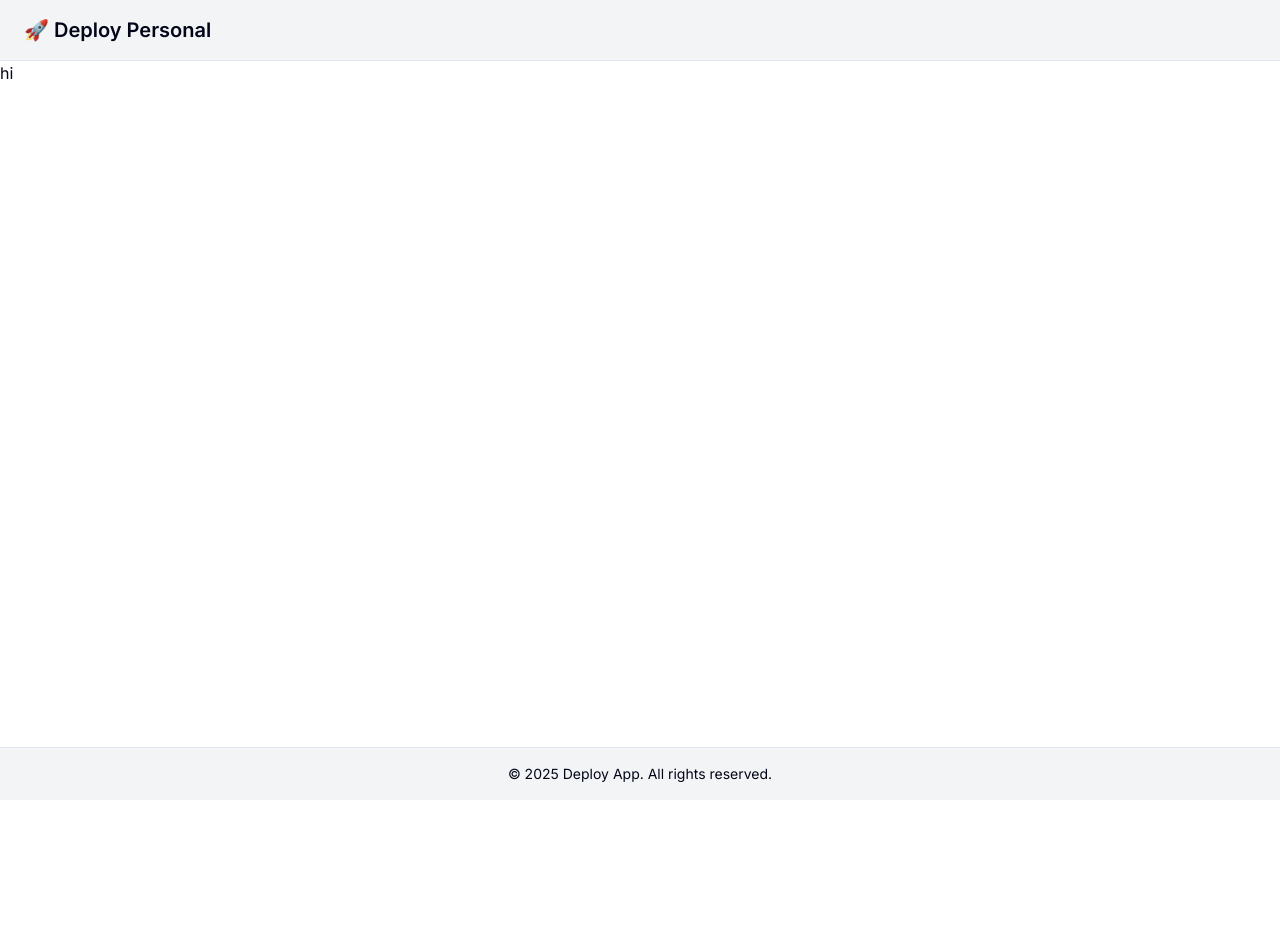
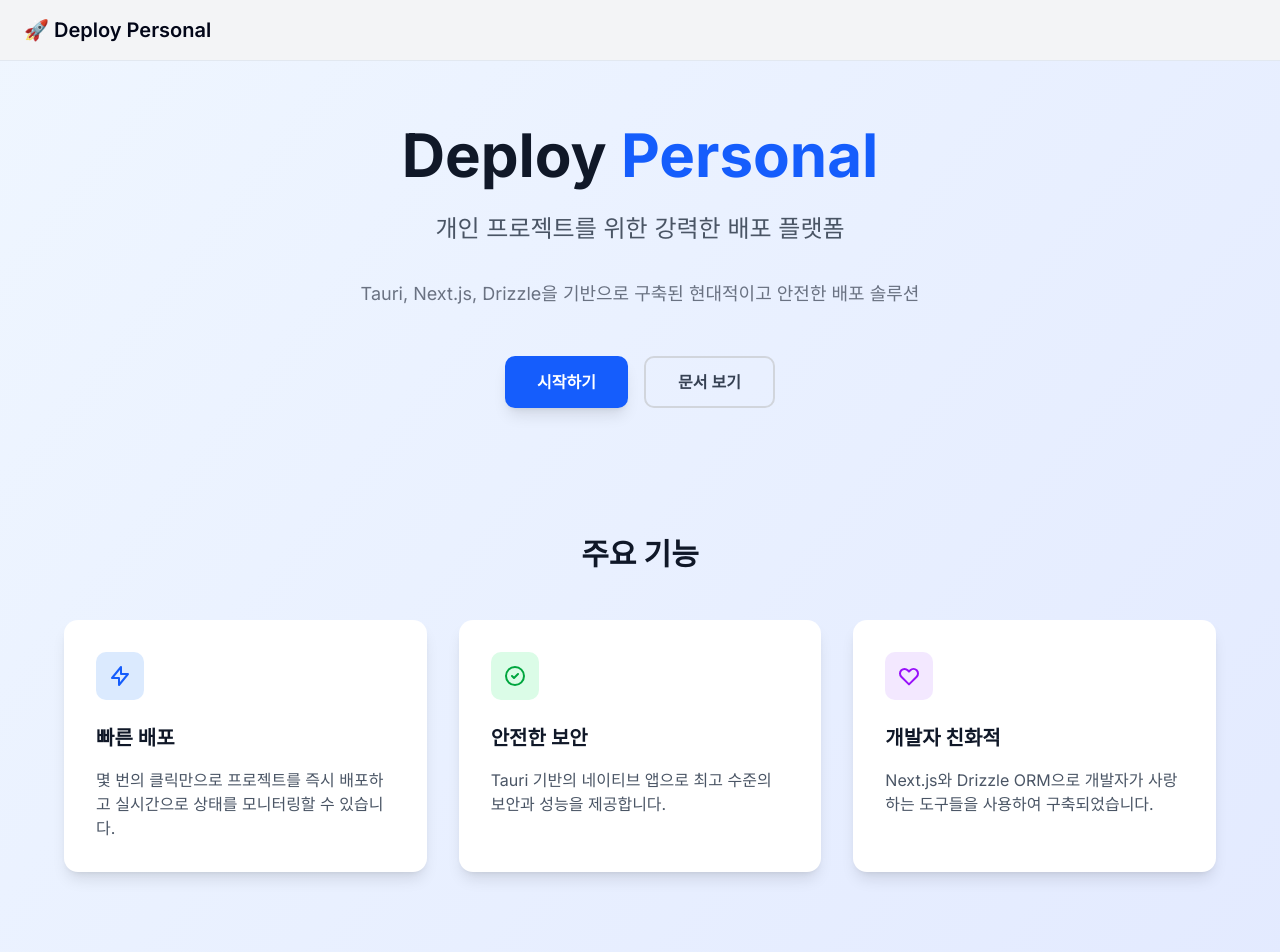
Before and after one commit to nexus-aicc-lab/deploy-personal, a Next.js app: page / in a window 1280 px wide. Shown: the top 952 px of the page. Before the commit the page ends 800 px from the top, so only its background shows below. Built offline with nearby package versions, Linux system fonts and the light colour scheme.

Commit message:
update for 로그인 페이지

```diff
--- /dev/null
+++ b/src/app/(auth)/login/page.tsx
@@ -0,0 +1,55 @@
+'use client';
+
+import { useState } from 'react';
+import { Input } from '@/shared/ui/input';
+import { Button } from '@/shared/ui/button';
+import { toast } from 'react-toastify';
+import { useRouter } from 'next/navigation';
+import { useApiForLogin } from '@/features/auth/hooks/useApiForLogin';
+
+export default function LoginPage() {
+    const [email, setEmail] = useState('');
+    const [password, setPassword] = useState('');
+    const mutation = useApiForLogin();
+    const router = useRouter();
+
+    const handleLogin = (e: React.FormEvent) => {
+        e.preventDefault();
+        mutation.mutate(
+            { email, password },
+            {
+                onSuccess: (data) => {
+                    toast.success('🎉 로그인 성공!');
+                    // 예: 홈으로 이동하거나 대시보드로
+                    router.push('/');
+                },
+                onError: (err: any) => {
+                    toast.error(err?.response?.data?.error ?? '로그인 실패!');
+                },
+            }
+        );
+    };
+
+    return (
+        <div className="max-w-md mx-auto py-12">
+            <h2 className="text-2xl font-bold mb-4">로그인</h2>
+            <form onSubmit={handleLogin} className="space-y-4">
+                <Input
+                    type="email"
+                    placeholder="이메일"
+                    value={email}
+                    onChange={(e) => setEmail(e.target.value)}
+                />
+                <Input
+                    type="password"
+                    placeholder="비밀번호"
+                    value={password}
+                    onChange={(e) => setPassword(e.target.value)}
+                />
+                <Button type="submit" disabled={mutation.isLoading}>
+                    로그인
+                </Button>
+            </form>
+        </div>
+    );
+}
--- a/src/app/page.tsx
+++ b/src/app/page.tsx
@@ -1,15 +1,148 @@
 import React from 'react'
 
-interface Props {
+interface Props { }
 
-}
+const HomePage = (props: Props) => {
+  return (
+    <div className="min-h-screen bg-gradient-to-br from-blue-50 to-indigo-100">
+      {/* Hero Section */}
+      <section className="container mx-auto px-6 py-16 text-center">
+        <div className="max-w-4xl mx-auto">
+          <h1 className="text-5xl md:text-6xl font-bold text-gray-900 mb-6">
+            Deploy <span className="text-blue-600">Personal</span>
+          </h1>
+          <p className="text-xl md:text-2xl text-gray-600 mb-8 leading-relaxed">
+            개인 프로젝트를 위한 강력한 배포 플랫폼
+          </p>
+          <p className="text-lg text-gray-500 mb-12 max-w-2xl mx-auto">
+            Tauri, Next.js, Drizzle을 기반으로 구축된 현대적이고 안전한 배포 솔루션
+          </p>
 
-const page = (props: Props) => {
-  return (
-    <div>
-      hi
+          <div className="flex flex-col sm:flex-row gap-4 justify-center">
+            <button className="bg-blue-600 hover:bg-blue-700 text-white font-semibold py-3 px-8 rounded-lg shadow-lg transition-colors">
+              시작하기
+            </button>
+            <button className="border-2 border-gray-300 hover:border-gray-400 text-gray-700 font-semibold py-3 px-8 rounded-lg transition-colors">
+              문서 보기
+            </button>
+          </div>
+        </div>
+      </section>
+
+      {/* Features Section */}
+      <section className="container mx-auto px-6 py-16">
+        <div className="max-w-6xl mx-auto">
+          <h2 className="text-3xl font-bold text-center text-gray-900 mb-12">
+            주요 기능
+          </h2>
+
+          <div className="grid md:grid-cols-3 gap-8">
+            {/* Feature 1 */}
+            <div className="bg-white p-8 rounded-xl shadow-lg hover:shadow-xl transition-shadow">
+              <div className="w-12 h-12 bg-blue-100 rounded-lg flex items-center justify-center mb-6">
+                <svg className="w-6 h-6 text-blue-600" fill="none" stroke="currentColor" viewBox="0 0 24 24">
+                  <path strokeLinecap="round" strokeLinejoin="round" strokeWidth={2} d="M13 10V3L4 14h7v7l9-11h-7z" />
+                </svg>
+              </div>
+              <h3 className="text-xl font-semibold text-gray-900 mb-4">빠른 배포</h3>
+              <p className="text-gray-600">
+                몇 번의 클릭만으로 프로젝트를 즉시 배포하고 실시간으로 상태를 모니터링할 수 있습니다.
+              </p>
+            </div>
+
+            {/* Feature 2 */}
+            <div className="bg-white p-8 rounded-xl shadow-lg hover:shadow-xl transition-shadow">
+              <div className="w-12 h-12 bg-green-100 rounded-lg flex items-center justify-center mb-6">
+                <svg className="w-6 h-6 text-green-600" fill="none" stroke="currentColor" viewBox="0 0 24 24">
+                  <path strokeLinecap="round" strokeLinejoin="round" strokeWidth={2} d="M9 12l2 2 4-4m6 2a9 9 0 11-18 0 9 9 0 0118 0z" />
+                </svg>
+              </div>
+              <h3 className="text-xl font-semibold text-gray-900 mb-4">안전한 보안</h3>
+              <p className="text-gray-600">
+                Tauri 기반의 네이티브 앱으로 최고 수준의 보안과 성능을 제공합니다.
+              </p>
+            </div>
+
+            {/* Feature 3 */}
+            <div className="bg-white p-8 rounded-xl shadow-lg hover:shadow-xl transition-shadow">
+              <div className="w-12 h-12 bg-purple-100 rounded-lg flex items-center justify-center mb-6">
+                <svg className="w-6 h-6 text-purple-600" fill="none" stroke="currentColor" viewBox="0 0 24 24">
+                  <path strokeLinecap="round" strokeLinejoin="round" strokeWidth={2} d="M4.318 6.318a4.5 4.5 0 000 6.364L12 20.364l7.682-7.682a4.5 4.5 0 00-6.364-6.364L12 7.636l-1.318-1.318a4.5 4.5 0 00-6.364 0z" />
+                </svg>
+              </div>
+              <h3 className="text-xl font-semibold text-gray-900 mb-4">개발자 친화적</h3>
+              <p className="text-gray-600">
+                Next.js와 Drizzle ORM으로 개발자가 사랑하는 도구들을 사용하여 구축되었습니다.
+              </p>
+            </div>
+          </div>
+        </div>
+      </section>
+
+      {/* Tech Stack Section */}
+      <section className="container mx-auto px-6 py-16">
+        <div className="max-w-4xl mx-auto text-center">
+          <h2 className="text-3xl font-bold text-gray-900 mb-12">
+            기술 스택
+          </h2>
+
+          <div className="grid grid-cols-2 md:grid-cols-4 gap-8">
+            <div className="flex flex-col items-center">
+              <div className="w-16 h-16 bg-gray-100 rounded-lg flex items-center justify-center mb-4">
+                <span className="text-2xl font-bold text-gray-700">T</span>
+              </div>
+              <h3 className="font-semibold text-gray-900">Tauri</h3>
+              <p className="text-sm text-gray-500">Desktop App</p>
+            </div>
+
+            <div className="flex flex-col items-center">
+              <div className="w-16 h-16 bg-gray-100 rounded-lg flex items-center justify-center mb-4">
+                <span className="text-2xl font-bold text-gray-700">N</span>
+              </div>
+              <h3 className="font-semibold text-gray-900">Next.js</h3>
+              <p className="text-sm text-gray-500">React Framework</p>
+            </div>
+
+            <div className="flex flex-col items-center">
+              <div className="w-16 h-16 bg-gray-100 rounded-lg flex items-center justify-center mb-4">
+                <span className="text-2xl font-bold text-gray-700">D</span>
+              </div>
+              <h3 className="font-semibold text-gray-900">Drizzle</h3>
+              <p className="text-sm text-gray-500">Type-safe ORM</p>
+            </div>
+
+            <div className="flex flex-col items-center">
+              <div className="w-16 h-16 bg-gray-100 rounded-lg flex items-center justify-center mb-4">
+                <span className="text-2xl font-bold text-gray-700">TS</span>
+              </div>
+              <h3 className="font-semibold text-gray-900">TypeScript</h3>
+              <p className="text-sm text-gray-500">Type Safety</p>
+            </div>
+          </div>
+        </div>
+      </section>
+
+      {/* CTA Section */}
+      <section className="container mx-auto px-6 py-16">
+        <div className="max-w-4xl mx-auto text-center bg-white rounded-2xl shadow-xl p-12">
+          <h2 className="text-3xl font-bold text-gray-900 mb-6">
+            지금 시작해보세요
+          </h2>
+          <p className="text-lg text-gray-600 mb-8">
+            Deploy Personal로 프로젝트 배포를 더욱 쉽고 안전하게 만들어보세요.
+          </p>
+          <div className="flex flex-col sm:flex-row gap-4 justify-center">
+            <button className="bg-blue-600 hover:bg-blue-700 text-white font-semibold py-3 px-8 rounded-lg shadow-lg transition-colors">
+              무료로 시작하기
+            </button>
+            <button className="text-blue-600 hover:text-blue-700 font-semibold py-3 px-8 transition-colors">
+              GitHub에서 보기 →
+            </button>
+          </div>
+        </div>
+      </section>
     </div>
   )
 }
 
-export default page
+export default HomePage
--- /dev/null
+++ b/src/features/auth/api/apiForLogin.ts
@@ -0,0 +1,21 @@
+// src/features/auth/api/apiForLogin.ts
+import axios from 'axios';
+
+export interface LoginRequest {
+    email: string;
+    password: string;
+}
+
+export interface LoginResponse {
+    token: string;
+    user: {
+        id: number;
+        email: string;
+        name: string;
+    };
+}
+
+export async function apiForLogin(payload: LoginRequest) {
+    const response = await axios.post<LoginResponse>('/api/auth/login', payload);
+    return response.data;
+}
--- /dev/null
+++ b/src/features/auth/hooks/useApiForLogin.ts
@@ -0,0 +1,8 @@
+// src/features/auth/hooks/useApiForLogin.ts
+import { useMutation } from '@tanstack/react-query';
+import { apiForLogin, LoginRequest, LoginResponse } from '../api/apiForLogin';
+
+export const useApiForLogin = () =>
+    useMutation<LoginResponse, any, LoginRequest>({
+        mutationFn: apiForLogin,
+    });
```
